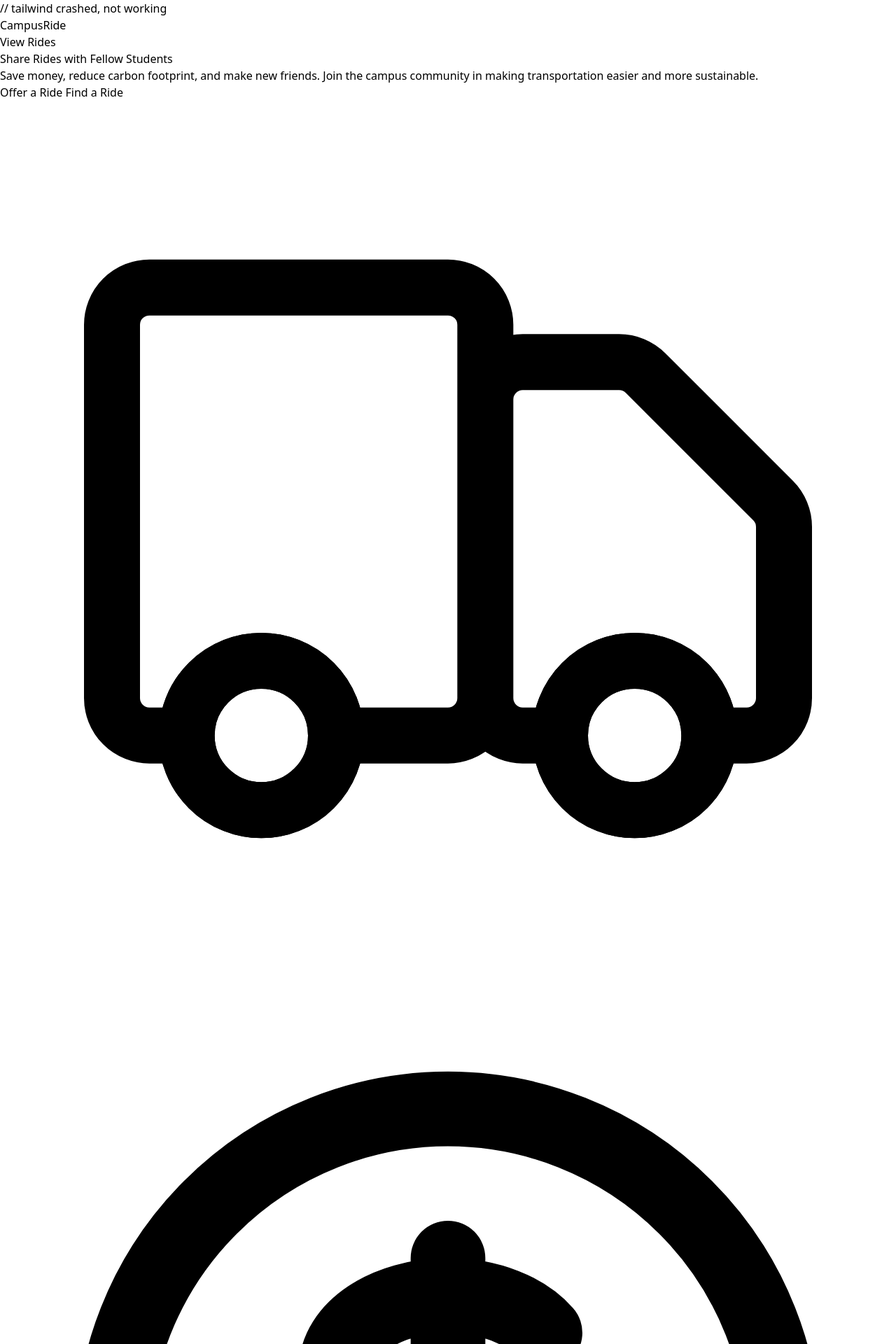
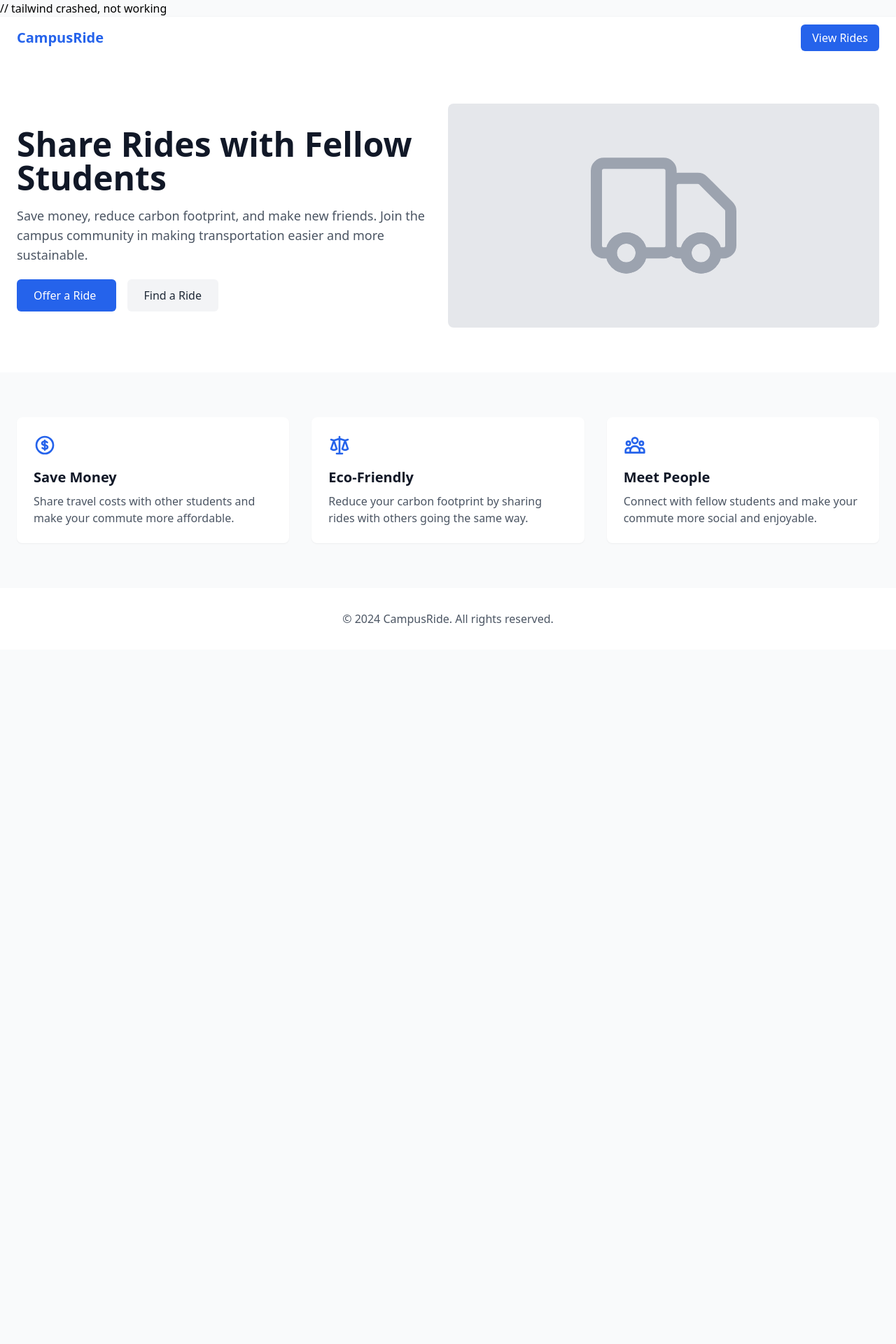
Before and after one commit to CampusRideAPI/CampusRide, a Flask app: page / in a window 1280 px wide. Shown: the top 1920 px of the page at 70% size. After the commit the page ends 894 px from the top, so only its background shows below. Run offline with Flask 3, Linux system fonts and the light colour scheme.

Commit message:
fixed css.

```diff
--- a/frontend/app/static/css/main.css
+++ b/frontend/app/static/css/main.css
@@ -107,7 +107,7 @@
 }
 
 /*
-! tailwindcss v3.4.14 | MIT License | https://tailwindcss.com
+! tailwindcss v3.4.15 | MIT License | https://tailwindcss.com
 */
 
 /*
@@ -553,3 +553,353 @@ video {
 [hidden]:where(:not([hidden="until-found"])) {
   display: none;
 }
+
+.container {
+  width: 100%;
+}
+
+@media (min-width: 640px) {
+  .container {
+    max-width: 640px;
+  }
+}
+
+@media (min-width: 768px) {
+  .container {
+    max-width: 768px;
+  }
+}
+
+@media (min-width: 1024px) {
+  .container {
+    max-width: 1024px;
+  }
+}
+
+@media (min-width: 1280px) {
+  .container {
+    max-width: 1280px;
+  }
+}
+
+@media (min-width: 1536px) {
+  .container {
+    max-width: 1536px;
+  }
+}
+
+.static {
+  position: static;
+}
+
+.mx-auto {
+  margin-left: auto;
+  margin-right: auto;
+}
+
+.mb-2 {
+  margin-bottom: 0.5rem;
+}
+
+.mb-4 {
+  margin-bottom: 1rem;
+}
+
+.mb-8 {
+  margin-bottom: 2rem;
+}
+
+.mt-6 {
+  margin-top: 1.5rem;
+}
+
+.block {
+  display: block;
+}
+
+.flex {
+  display: flex;
+}
+
+.grid {
+  display: grid;
+}
+
+.h-64 {
+  height: 16rem;
+}
+
+.h-8 {
+  height: 2rem;
+}
+
+.min-h-screen {
+  min-height: 100vh;
+}
+
+.w-8 {
+  width: 2rem;
+}
+
+.w-full {
+  width: 100%;
+}
+
+.flex-1 {
+  flex: 1 1 0%;
+}
+
+.grid-cols-1 {
+  grid-template-columns: repeat(1, minmax(0, 1fr));
+}
+
+.flex-col {
+  flex-direction: column;
+}
+
+.items-center {
+  align-items: center;
+}
+
+.justify-between {
+  justify-content: space-between;
+}
+
+.gap-8 {
+  gap: 2rem;
+}
+
+.space-x-4 > :not([hidden]) ~ :not([hidden]) {
+  --tw-space-x-reverse: 0;
+  margin-right: calc(1rem * var(--tw-space-x-reverse));
+  margin-left: calc(1rem * calc(1 - var(--tw-space-x-reverse)));
+}
+
+.rounded-lg {
+  border-radius: 0.5rem;
+}
+
+.rounded-md {
+  border-radius: 0.375rem;
+}
+
+.bg-blue-600 {
+  --tw-bg-opacity: 1;
+  background-color: rgb(37 99 235 / var(--tw-bg-opacity, 1));
+}
+
+.bg-gray-100 {
+  --tw-bg-opacity: 1;
+  background-color: rgb(243 244 246 / var(--tw-bg-opacity, 1));
+}
+
+.bg-gray-200 {
+  --tw-bg-opacity: 1;
+  background-color: rgb(229 231 235 / var(--tw-bg-opacity, 1));
+}
+
+.bg-gray-50 {
+  --tw-bg-opacity: 1;
+  background-color: rgb(249 250 251 / var(--tw-bg-opacity, 1));
+}
+
+.bg-gray-800 {
+  --tw-bg-opacity: 1;
+  background-color: rgb(31 41 55 / var(--tw-bg-opacity, 1));
+}
+
+.bg-white {
+  --tw-bg-opacity: 1;
+  background-color: rgb(255 255 255 / var(--tw-bg-opacity, 1));
+}
+
+.p-6 {
+  padding: 1.5rem;
+}
+
+.p-8 {
+  padding: 2rem;
+}
+
+.px-4 {
+  padding-left: 1rem;
+  padding-right: 1rem;
+}
+
+.px-6 {
+  padding-left: 1.5rem;
+  padding-right: 1.5rem;
+}
+
+.py-16 {
+  padding-top: 4rem;
+  padding-bottom: 4rem;
+}
+
+.py-2 {
+  padding-top: 0.5rem;
+  padding-bottom: 0.5rem;
+}
+
+.py-3 {
+  padding-top: 0.75rem;
+  padding-bottom: 0.75rem;
+}
+
+.py-4 {
+  padding-top: 1rem;
+  padding-bottom: 1rem;
+}
+
+.py-6 {
+  padding-top: 1.5rem;
+  padding-bottom: 1.5rem;
+}
+
+.py-8 {
+  padding-top: 2rem;
+  padding-bottom: 2rem;
+}
+
+.text-center {
+  text-align: center;
+}
+
+.text-4xl {
+  font-size: 2.25rem;
+  line-height: 2.5rem;
+}
+
+.text-lg {
+  font-size: 1.125rem;
+  line-height: 1.75rem;
+}
+
+.text-xl {
+  font-size: 1.25rem;
+  line-height: 1.75rem;
+}
+
+.font-bold {
+  font-weight: 700;
+}
+
+.font-semibold {
+  font-weight: 600;
+}
+
+.text-blue-600 {
+  --tw-text-opacity: 1;
+  color: rgb(37 99 235 / var(--tw-text-opacity, 1));
+}
+
+.text-gray-400 {
+  --tw-text-opacity: 1;
+  color: rgb(156 163 175 / var(--tw-text-opacity, 1));
+}
+
+.text-gray-600 {
+  --tw-text-opacity: 1;
+  color: rgb(75 85 99 / var(--tw-text-opacity, 1));
+}
+
+.text-gray-800 {
+  --tw-text-opacity: 1;
+  color: rgb(31 41 55 / var(--tw-text-opacity, 1));
+}
+
+.text-gray-900 {
+  --tw-text-opacity: 1;
+  color: rgb(17 24 39 / var(--tw-text-opacity, 1));
+}
+
+.text-white {
+  --tw-text-opacity: 1;
+  color: rgb(255 255 255 / var(--tw-text-opacity, 1));
+}
+
+.shadow {
+  --tw-shadow: 0 1px 3px 0 rgb(0 0 0 / 0.1), 0 1px 2px -1px rgb(0 0 0 / 0.1);
+  --tw-shadow-colored: 0 1px 3px 0 var(--tw-shadow-color), 0 1px 2px -1px var(--tw-shadow-color);
+  box-shadow: var(--tw-ring-offset-shadow, 0 0 #0000), var(--tw-ring-shadow, 0 0 #0000), var(--tw-shadow);
+}
+
+.shadow-md {
+  --tw-shadow: 0 4px 6px -1px rgb(0 0 0 / 0.1), 0 2px 4px -2px rgb(0 0 0 / 0.1);
+  --tw-shadow-colored: 0 4px 6px -1px var(--tw-shadow-color), 0 2px 4px -2px var(--tw-shadow-color);
+  box-shadow: var(--tw-ring-offset-shadow, 0 0 #0000), var(--tw-ring-shadow, 0 0 #0000), var(--tw-shadow);
+}
+
+.shadow-sm {
+  --tw-shadow: 0 1px 2px 0 rgb(0 0 0 / 0.05);
+  --tw-shadow-colored: 0 1px 2px 0 var(--tw-shadow-color);
+  box-shadow: var(--tw-ring-offset-shadow, 0 0 #0000), var(--tw-ring-shadow, 0 0 #0000), var(--tw-shadow);
+}
+
+.hover\:bg-blue-700:hover {
+  --tw-bg-opacity: 1;
+  background-color: rgb(29 78 216 / var(--tw-bg-opacity, 1));
+}
+
+.hover\:bg-gray-200:hover {
+  --tw-bg-opacity: 1;
+  background-color: rgb(229 231 235 / var(--tw-bg-opacity, 1));
+}
+
+.hover\:text-blue-200:hover {
+  --tw-text-opacity: 1;
+  color: rgb(191 219 254 / var(--tw-text-opacity, 1));
+}
+
+.hover\:text-gray-400:hover {
+  --tw-text-opacity: 1;
+  color: rgb(156 163 175 / var(--tw-text-opacity, 1));
+}
+
+.focus\:outline-none:focus {
+  outline: 2px solid transparent;
+  outline-offset: 2px;
+}
+
+.focus\:ring-2:focus {
+  --tw-ring-offset-shadow: var(--tw-ring-inset) 0 0 0 var(--tw-ring-offset-width) var(--tw-ring-offset-color);
+  --tw-ring-shadow: var(--tw-ring-inset) 0 0 0 calc(2px + var(--tw-ring-offset-width)) var(--tw-ring-color);
+  box-shadow: var(--tw-ring-offset-shadow), var(--tw-ring-shadow), var(--tw-shadow, 0 0 #0000);
+}
+
+.focus\:ring-blue-500:focus {
+  --tw-ring-opacity: 1;
+  --tw-ring-color: rgb(59 130 246 / var(--tw-ring-opacity, 1));
+}
+
+.focus\:ring-gray-500:focus {
+  --tw-ring-opacity: 1;
+  --tw-ring-color: rgb(107 114 128 / var(--tw-ring-opacity, 1));
+}
+
+.focus\:ring-offset-2:focus {
+  --tw-ring-offset-width: 2px;
+}
+
+@media (min-width: 768px) {
+  .md\:mb-0 {
+    margin-bottom: 0px;
+  }
+
+  .md\:w-1\/2 {
+    width: 50%;
+  }
+
+  .md\:grid-cols-3 {
+    grid-template-columns: repeat(3, minmax(0, 1fr));
+  }
+
+  .md\:flex-row {
+    flex-direction: row;
+  }
+
+  .md\:text-5xl {
+    font-size: 3rem;
+    line-height: 1;
+  }
+}
```
